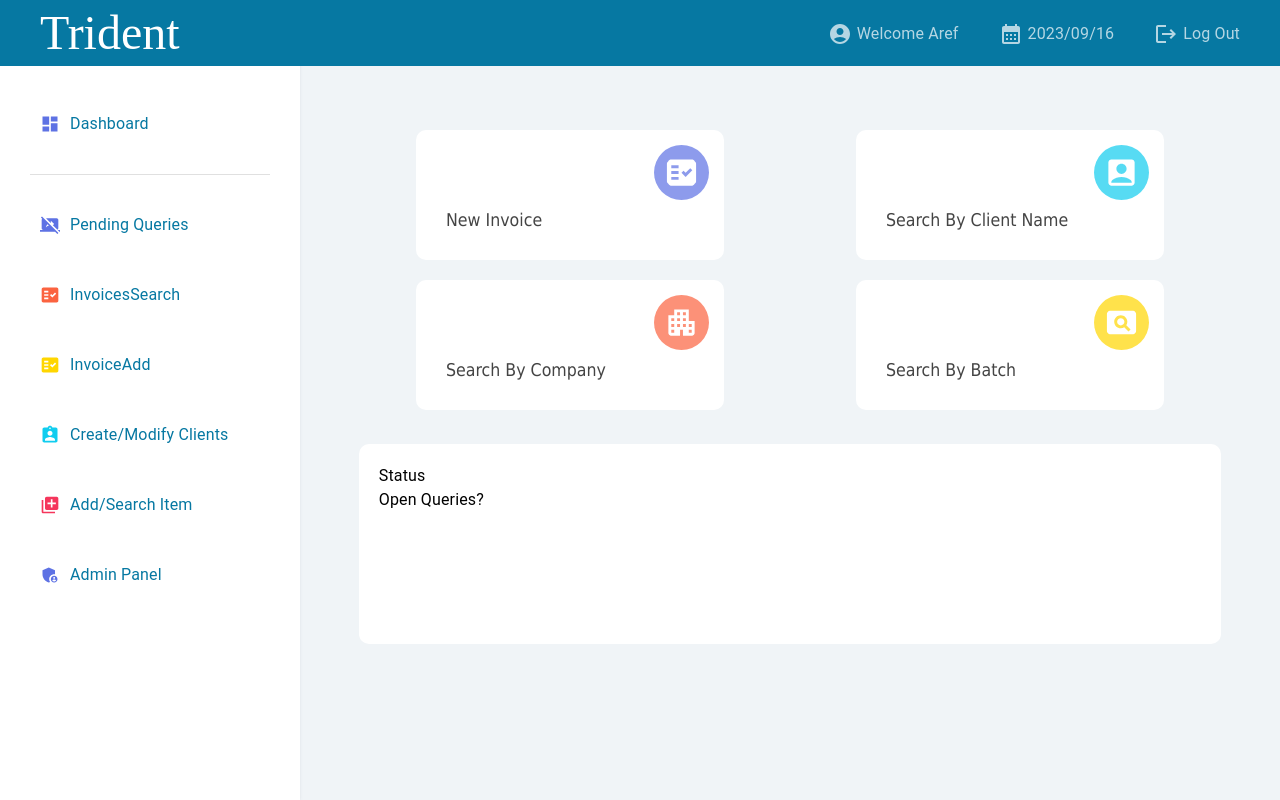
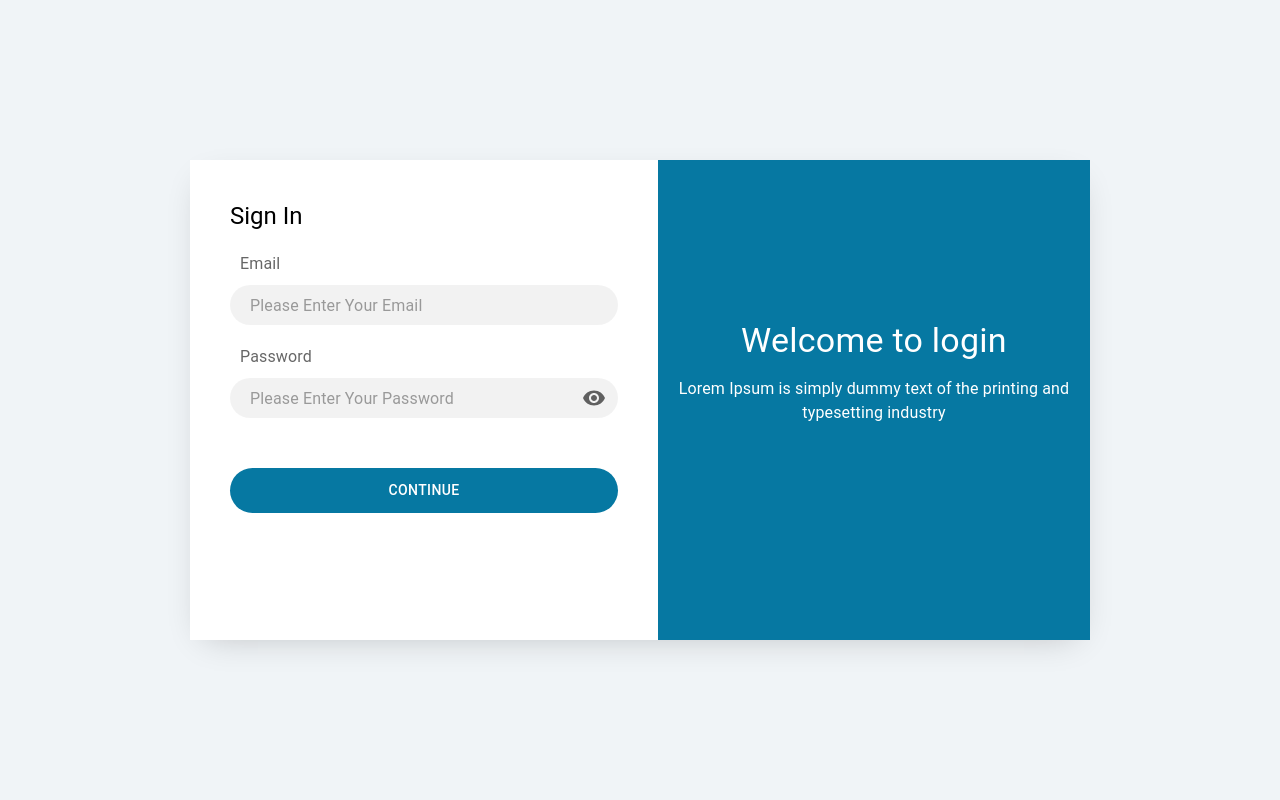
Before and after one commit to minoo-cyber/part, a React (Create React App) app: page / in a window 1280 px wide. Built offline with nearby package versions, Linux system fonts and the light colour scheme.

Commit message:
change auth

```diff
--- a/src/App.tsx
+++ b/src/App.tsx
@@ -9,38 +9,29 @@ import PendingQueris from "./pages/pendingQueris";
 import AddNewItem from "./pages/addNewItem";
 import InvoiceAdd from "./pages/invoicesAdd";
 import InvoicesSearch from "./pages/invoicesSearch";
+import Otp from "./pages/otp";
 import useAppSelector from "./hooks/useSelector";
-import Otp from "./pages/otp";
-import { useEffect, useLayoutEffect, useState } from "react";
 
 const queryClient = new QueryClient();
 
 const App = () => {
   const { token } = useAppSelector((state) => state.user);
-  const [auth, setAuth] = useState(true);
 
   let selectedTheme = lightTheme;
-  useEffect(() => {
-    if (token != "") {
-      setAuth(true);
-    } else {
-      setAuth(false);
-    }
-  }, [auth, token]);
 
   return (
     <ThemeProvider theme={selectedTheme}>
       <QueryClientProvider client={queryClient}>
         <BrowserRouter>
           <Routes>
-            <Route path="/" element={<Panel />} />
+            <Route path="/" element={<Login />} />
+            <Route path="/panel" element={<Panel />} />
             <Route path="/user" element={<User />} />
             <Route path="/invoiceAdd" element={<InvoiceAdd />} />
             <Route path="/invoicesSearch" element={<InvoicesSearch />} />
             <Route path="/pending" element={<PendingQueris />} />
             <Route path="/newItem" element={<AddNewItem />} />
             <Route path="/otp" element={<Otp />} />
-            {!auth && <Route path="/login" element={<Login />} />}
           </Routes>
         </BrowserRouter>
       </QueryClientProvider>
--- a/src/pages/otp/index.tsx
+++ b/src/pages/otp/index.tsx
@@ -32,7 +32,7 @@ const Otp = () => {
       },
       {
         onSuccess(data) {
-          navigate("/");
+          navigate("/panel");
         },
       }
     );
```
